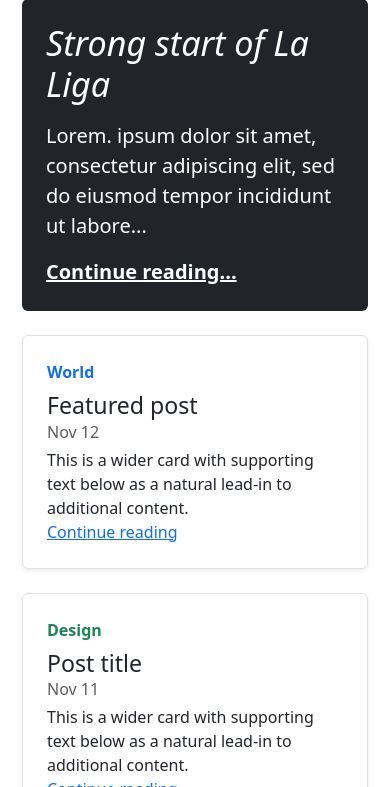
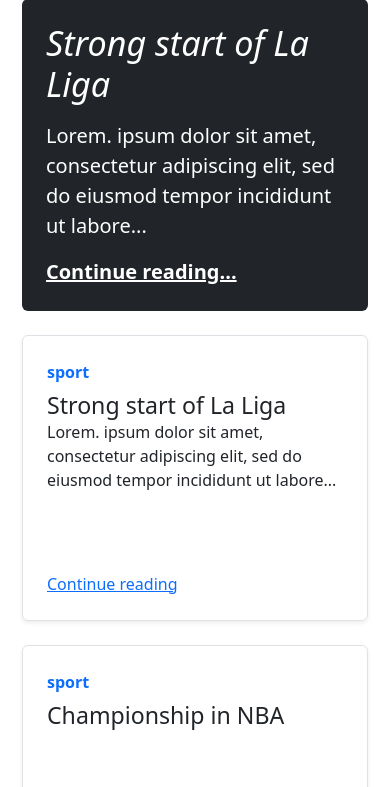
Before and after one commit to hanyseyedy/final-cs50-web, a Django app: page /listing/1 in a window 390 px wide; the page is wider, and only the part inside the window is pictured. Shown: the part 265-1052 px from the top of that part. Run offline with Django 3.2, Linux system fonts and the light colour scheme; data comes from the database, SQL or seed files in the repository; both versions use the stored data as it was after the commit; some libraries are stand-ins or nearby versions.

Commit message:
index and category pending...

```diff
--- a/final/models.py
+++ b/final/models.py
@@ -16,6 +16,7 @@
     ImageUrl = models.CharField(max_length=1000)
     owner = models.ForeignKey(User, on_delete=models.CASCADE, blank=True, null=True, related_name="user")
     category = models.ForeignKey(Category, on_delete=models.CASCADE, blank=True, null=True, related_name="category")
+    isActive = models.BooleanField(default=True)
 
     def __str__(self):
         return self.title
--- a/final/static/final/styles.css
+++ b/final/static/final/styles.css
@@ -8,11 +8,23 @@
   border-bottom: 1px solid #444;
 }
 .card {
-    margin: 2px;
-    box-shadow: 3px 5px 10px rgba(0, 0, 0, 0.4);
-    border-radius: 15px;
+  margin: 2px;
+  box-shadow: 3px 5px 10px rgba(0, 0, 0, 0.4);
+  border-radius: 15px;
 }
 .btn-primary {
-    position: absolute;
-    bottom: 8px;
+  position: absolute;
+  bottom: 8px;
 }
+.thumb-cat {
+  position: relative;
+  height: auto;
+  float: right;
+  width: 250px;
+  margin-top: 20%;
+  opacity: 0.6;
+}
+.category-card {
+  min-height: 286px;
+  max-height: 286px;
+}
--- a/final/templates/final/listing.html
+++ b/final/templates/final/listing.html
@@ -7,60 +7,35 @@
     <div class="col-md-6 px-0">
       <h1 class="display-4 fst-italic">{{ listing.title }}</h1>
       <p class="lead my-3">{{ summery |safe }}</p>
-      <p class="lead mb-0"><a href="#" class="text-white fw-bold">Continue reading...</a></p>
+      <p class="lead mb-0"><a href="#go-title" class="text-white fw-bold">Continue reading...</a></p>
     </div>
   </div>
 
   <!-- category list -->
-
   <div class="row mb-2">
+    {% for listing in listings %}
       <div class="col-md-6">
-      <div class="row g-0 border rounded overflow-hidden flex-md-row mb-4 shadow-sm h-md-250 position-relative">
+        <div class="row category-card g-0 border rounded overflow-hidden flex-md-row mb-4 shadow-sm h-md-250 position-relative">
           <div class="col p-4 d-flex flex-column position-static">
-          <strong class="d-inline-block mb-2 text-primary">World</strong>
-          <h3 class="mb-0">Featured post</h3>
-          <div class="mb-1 text-muted">Nov 12</div>
-          <p class="card-text mb-auto">This is a wider card with supporting text below as a natural lead-in to additional
-            content.</p>
-          <a href="#" class="stretched-link">Continue reading</a>
+            <strong class="d-inline-block mb-2 text-primary">{{ listing.category }}</strong>
+            <h3 class="mb-0">{{ listing.title }}</h3>
+            <p class="card-text mb-auto">{{ listing.description | safe |slice:"0:100" }}...</p>
+            <a href="{% url 'listing' id=listing.id %}" class="stretched-link">Continue reading</a>
           </div>
           <div class="col-auto d-none d-lg-block">
-          <svg class="bd-placeholder-img" width="200" height="250" xmlns="http://www.w3.org/2000/svg" role="img"
-            aria-label="Placeholder: Thumbnail" preserveAspectRatio="xMidYMid slice" focusable="false">
-            <title>Placeholder</title>
-            <rect width="100%" height="100%" fill="#55595c"></rect><text x="50%" y="50%" fill="#eceeef"
-              dy=".3em">Thumbnail</text>
-          </svg>
+
+            <img src="{{ listing.ImageUrl }}" alt="{{ listing.title }}" class="thumb-cat"/>
 
           </div>
         </div>
       </div>
-    <div class="col-md-6">
-      <div class="row g-0 border rounded overflow-hidden flex-md-row mb-4 shadow-sm h-md-250 position-relative">
-        <div class="col p-4 d-flex flex-column position-static">
-          <strong class="d-inline-block mb-2 text-success">Design</strong>
-          <h3 class="mb-0">Post title</h3>
-          <div class="mb-1 text-muted">Nov 11</div>
-          <p class="mb-auto">This is a wider card with supporting text below as a natural lead-in to additional content.
-          </p>
-          <a href="#" class="stretched-link">Continue reading</a>
-        </div>
-        <div class="col-auto d-none d-lg-block">
-          <svg class="bd-placeholder-img" width="200" height="250" xmlns="http://www.w3.org/2000/svg" role="img"
-            aria-label="Placeholder: Thumbnail" preserveAspectRatio="xMidYMid slice" focusable="false">
-            <title>Placeholder</title>
-            <rect width="100%" height="100%" fill="#55595c"></rect><text x="50%" y="50%" fill="#eceeef"
-              dy=".3em">Thumbnail</text>
-          </svg>
-
-        </div>
-      </div>
-    </div>
+    {% endfor %}
   </div>
 
+  <!-- Article -->
   <div class="row g-5">
     <div class="col-md-8">
-      <h2 class="pb-4 mb-4 fst-italic border-bottom">
+      <h2 id="go-title" class="pb-4 mb-4 fst-italic border-bottom">
         {{ listing.title }}
       </h2>
 
@@ -75,29 +50,21 @@
 
     </div>
 
+    <!-- sidebar -->
     <div class="col-md-4">
       <div class="position-sticky" style="top: 2rem;">
         <div class="p-4 mb-3 bg-light rounded">
-          <h4 class="fst-italic">About</h4>
-          <p class="mb-0">Customize this section to tell your visitors a little bit about your publication, writers,
-            content, or something else entirely. Totally up to you.</p>
+          <h4 class="fst-italic">Advertising</h4>
+          <p class="mb-0">Lorem ipsum dolor sit amet, consectetur adipiscing elit, sed do eiusmod tempor incididunt ut labore et dolore magna
+          aliqua.</p>
         </div>
 
         <div class="p-4">
-          <h4 class="fst-italic">Archives</h4>
+          <h4 class="fst-italic">News Category</h4>
           <ol class="list-unstyled mb-0">
-            <li><a href="#">March 2021</a></li>
-            <li><a href="#">February 2021</a></li>
-            <li><a href="#">January 2021</a></li>
-            <li><a href="#">December 2020</a></li>
-            <li><a href="#">November 2020</a></li>
-            <li><a href="#">October 2020</a></li>
-            <li><a href="#">September 2020</a></li>
-            <li><a href="#">August 2020</a></li>
-            <li><a href="#">July 2020</a></li>
-            <li><a href="#">June 2020</a></li>
-            <li><a href="#">May 2020</a></li>
-            <li><a href="#">April 2020</a></li>
+            {% for cat in categories %}
+              <li><a href="javascript:{}" onclick="document.getElementById('my_form').submit();" class="">{{ cat }}</a></li>
+            {% endfor %}
           </ol>
         </div>
 
@@ -113,28 +80,28 @@
     </div>
   </div>
 
-</main>
+  <!-- comments -->
+  <h2 class="pb-4 mb-4 fst-italic border-bottom">Comments</h2>
 
-<h2>Comments</h2>
-<br />
-{% if user.is_authenticated %}
   <form action="{% url 'addComment' id=listing.id %}" method="POST">
     {% csrf_token %}
     <div class="form-group">
-    <label for="addComment">Add Comment:</label>
-    <input type="text" name="addComment" placeholder="Add Comment" />
+      <label for="addComment">Leave Comment:</label>
+      <textarea class="form-control" name="addComment" id="addComment" rows="3" placeholder="Comment..."></textarea>
+      <br>
       <button type="submit" class="btn btn-success">Add Comment</button>
     </div>
   </form>
-{% endif %}
+
   <br />
-<ul class="list-group">
+  <div>
     {% for comment in allcomments %}
-  <li class="list-group-item">
-    <p><strong>{{ comment.author }}</strong> Posted:</p>
-    {{ comment.message }}
-  </li>
+    <div class="p-3 bg-light border rounded-3 mb-2">
+      <p>{{ comment.message }}</p>
+    </div>
     {% endfor %}
-</ul>
+  </div>
+
+</main>
 
 {% endblock %}
--- a/final/views.py
+++ b/final/views.py
@@ -7,19 +7,23 @@
 from .models import User, Category, Listing, Comment
 
 def index(request):
+    activeListings = Listing.objects.filter(isActive=True)
     allCategories = Category.objects.all()
     return render(request, "final/index.html", {
+        "listings": activeListings,
         "categories" : allCategories
     })
 
 def listing(request, id):
     listingMore = Listing.objects.get(pk=id)
+    activeListings = Listing.objects.filter(isActive=True)
     descript = listingMore.description
     allComment = Comment.objects.filter(listing=listingMore)
     isOwner = request.user.username == listingMore.owner.username
     allCategories = Category.objects.all()
     return render(request, "final/listing.html", {
         "listing": listingMore,
+        "listings": activeListings,
         "descript": descript,
         "summery": f"{descript[:100]}...",
         "allcomments": allComment,
```
Also changed, not shown: db.sqlite3, final/migrations/0002_listing_isactive.py (added). Lines whose indentation alone changed are shown as unchanged.
